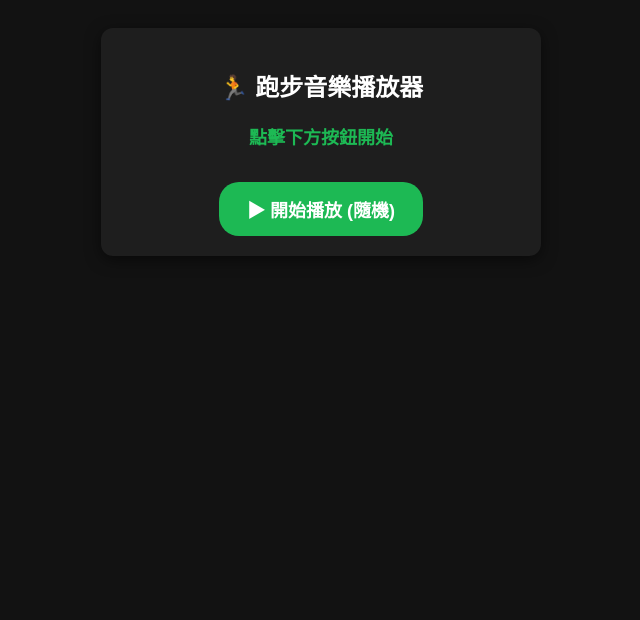
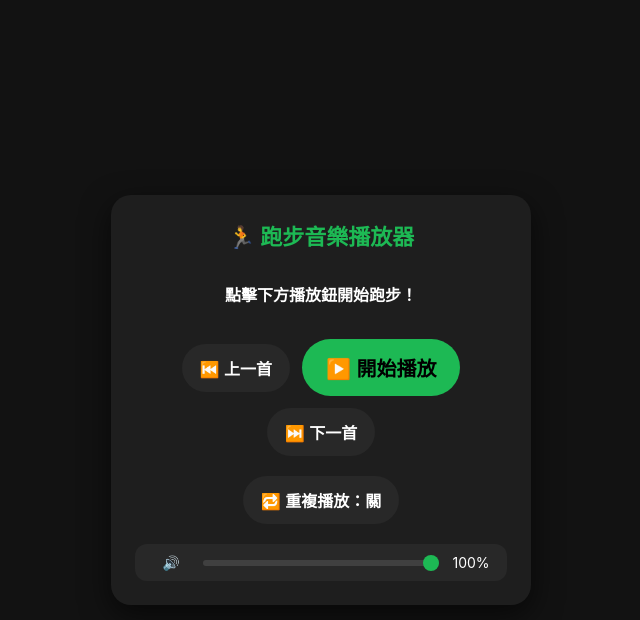
Before and after one commit to LTX3050/running_music, a plain HTML site: page index.html in a window 1280 px wide. Shown: the whole page, without its empty margins (319-959 px from the left). Drawn offline with Linux system fonts and the light colour scheme.

Commit message:
Update index.html

```diff
--- a/index.html
+++ b/index.html
@@ -5,33 +5,58 @@
     <meta name="viewport" content="width=device-width, initial-scale=1.0">
     <title>跑步隨機播放器</title>
     <style>
-        body { font-family: sans-serif; text-align: center; background: #121212; color: white; padding: 20px; }
-        .container { max-width: 400px; margin: auto; padding: 20px; background: #1e1e1e; border-radius: 12px; box-shadow: 0 4px 15px rgba(0,0,0,0.5); }
-        audio { width: 100%; margin-top: 20px; }
-        button { background: #1db954; color: white; border: none; padding: 14px 28px; font-size: 18px; border-radius: 20px; cursor: pointer; margin-top: 15px; font-weight: bold; }
-        button:hover { background: #1ed760; }
-        .song-title { font-size: 18px; font-weight: bold; margin-top: 15px; color: #1db954; word-break: break-all; }
+        * { box-sizing: border-box; }
+        body { font-family: -apple-system, BlinkMacSystemFont, "Segoe UI", Roboto, Helvetica, Arial, sans-serif; background: #121212; color: white; padding: 20px; margin: 0; display: flex; justify-content: center; align-items: center; min-height: 100vh; }
+        .container { width: 100%; max-width: 420px; background: #1e1e1e; padding: 24px; border-radius: 20px; box-shadow: 0 10px 30px rgba(0,0,0,0.6); text-align: center; }
+        h2 { margin-top: 0; font-size: 22px; color: #1db954; }
+        .song-title { font-size: 16px; font-weight: 600; margin: 20px 0; color: #ffffff; min-height: 48px; display: flex; align-items: center; justify-content: center; word-break: break-all; line-height: 1.4; }
+        .controls { display: flex; justify-content: center; align-items: center; gap: 12px; margin-bottom: 20px; flex-wrap: wrap; }
+        button { background: #282828; color: white; border: none; padding: 12px 18px; font-size: 16px; border-radius: 50px; cursor: pointer; transition: all 0.2s ease; font-weight: bold; }
+        button:active { transform: scale(0.95); }
+        #playPauseBtn { background: #1db954; color: black; font-size: 20px; padding: 14px 24px; }
+        #loopBtn.active { background: #1db954; color: black; }
+        .volume-container { display: flex; align-items: center; justify-content: center; gap: 10px; margin-top: 15px; background: #282828; padding: 10px 16px; border-radius: 12px; }
+        .volume-container span { font-size: 14px; min-width: 40px; }
+        input[type=range] { -webkit-appearance: none; width: 100%; background: #404040; height: 6px; border-radius: 3px; outline: none; }
+        input[type=range]::-webkit-slider-thumb { -webkit-appearance: none; width: 16px; height: 16px; border-radius: 50%; background: #1db954; cursor: pointer; }
     </style>
-    <!-- 載入外部播放清單 -->
     <script src="playlist.js"></script>
 </head>
+
 <body>
     <div class="container">
         <h2>🏃 跑步音樂播放器</h2>
-        <div class="song-title" id="songTitle">點擊下方按鈕開始</div>
+        <div class="song-title" id="songTitle">點擊下方播放鈕開始跑步！</div>
         <audio id="audioPlayer" preload="auto"></audio>
-        <br>
-        <button id="startBtn" onclick="startPlay()">▶ 開始播放 (隨機)</button>
-        <button id="nextBtn" onclick="playNextSong()" style="display:none; background:#333;">下一首</button>
+
+        <div class="controls">
+            <button id="prevBtn" onclick="playPrevSong()">⏮️ 上一首</button>
+            <button id="playPauseBtn" onclick="togglePlayPause()">▶️ 開始播放</button>
+            <button id="nextBtn" onclick="playNextSong()">⏭️ 下一首</button>
+        </div>
+
+        <div class="controls">
+            <button id="loopBtn" onclick="toggleLoop()">🔁 重複播放：關</button>
+        </div>
+
+        <div class="volume-container">
+            <span>🔊</span>
+            <input type="range" id="volumeControl" min="0" max="1" step="0.05" value="1" oninput="changeVolume(this.value)">
+            <span id="volumeValue">100%</span>
+        </div>
     </div>
 
     <script>
         let shuffledPlaylist = [];
         let currentIndex = 0;
+        let isLooping = false;
+        let isStarted = false;
+
         const player = document.getElementById("audioPlayer");
         const title = document.getElementById("songTitle");
-        const startBtn = document.getElementById("startBtn");
-        const nextBtn = document.getElementById("nextBtn");
+        const playPauseBtn = document.getElementById("playPauseBtn");
+        const loopBtn = document.getElementById("loopBtn");
+        const volumeValue = document.getElementById("volumeValue");
 
         function shuffle(array) {
             let shuffled = [...array];
@@ -42,31 +67,46 @@
             return shuffled;
         }
 
-        function startPlay() {
-            if (typeof playlist === "undefined" || playlist.length === 0) {
-                alert("找不到播放清單，請確認是否有執行 generate_playlist.bat 並產生 playlist.js");
+        function togglePlayPause() {
+            if (!isStarted) {
+                if (typeof playlist === "undefined" || playlist.length === 0) {
+                    alert("找不到播放清單，請確認是否有執行 generate_playlist.bat 產生 playlist.js");
+                    return;
+                }
+                shuffledPlaylist = shuffle(playlist);
+                currentIndex = 0;
+                isStarted = true;
+                loadAndPlay(currentIndex);
                 return;
             }
-            shuffledPlaylist = shuffle(playlist);
-            currentIndex = 0;
-            loadAndPlay(currentIndex);
-            startBtn.style.display = "none";
-            nextBtn.style.display = "inline-block";
+
+            if (player.paused) {
+                player.play();
+                playPauseBtn.textContent = "⏸️ 暫停";
+            } else {
+                player.pause();
+                playPauseBtn.textContent = "▶️ 繼續播放";
+            }
         }
 
         function loadAndPlay(index) {
             const songPath = shuffledPlaylist[index];
             player.src = songPath;
-
-            // 顯示檔名（移除 songs/ 路徑標示）
             const cleanTitle = songPath.replace("songs/", "");
             title.textContent = cleanTitle;
 
-            updateMediaSession(cleanTitle);
-            player.play().catch(err => console.log("播放失敗:", err));
+            player.play().then(() => {
+                playPauseBtn.textContent = "⏸️ 暫停";
+                updateMediaSession(cleanTitle);
+            }).catch(err => console.log("播放失敗:", err));
         }
 
         function playNextSong() {
+            if (!isStarted) return;
+            if (isLooping) {
+                loadAndPlay(currentIndex);
+                return;
+            }
             currentIndex++;
             if (currentIndex >= shuffledPlaylist.length) {
                 shuffledPlaylist = shuffle(playlist);
@@ -75,16 +115,42 @@
             loadAndPlay(currentIndex);
         }
 
+        function playPrevSong() {
+            if (!isStarted) return;
+            currentIndex--;
+            if (currentIndex < 0) {
+                currentIndex = shuffledPlaylist.length - 1;
+            }
+            loadAndPlay(currentIndex);
+        }
+
+        function toggleLoop() {
+            isLooping = !isLooping;
+            if (isLooping) {
+                loopBtn.classList.add("active");
+                loopBtn.textContent = "🔂 單曲重複：開";
+            } else {
+                loopBtn.classList.remove("active");
+                loopBtn.textContent = "🔁 重複播放：關";
+            }
+        }
+
+        function changeVolume(val) {
+            player.volume = val;
+            volumeValue.textContent = Math.round(val * 100) + "%";
+        }
+
         function updateMediaSession(songTitle) {
             if ('mediaSession' in navigator) {
                 navigator.mediaSession.metadata = new MediaMetadata({
                     title: songTitle,
-                    artist: '跑步音樂播放器',
+                    artist: '跑步隨機播放器',
                     album: 'Running Playlist'
                 });
 
-                navigator.mediaSession.setActionHandler('play', () => player.play());
-                navigator.mediaSession.setActionHandler('pause', () => player.pause());
+                navigator.mediaSession.setActionHandler('play', () => { player.play(); playPauseBtn.textContent = "⏸️ 暫停"; });
+                navigator.mediaSession.setActionHandler('pause', () => { player.pause(); playPauseBtn.textContent = "▶️ 繼續播放"; });
+                navigator.mediaSession.setActionHandler('previoustrack', () => playPrevSong());
                 navigator.mediaSession.setActionHandler('nexttrack', () => playNextSong());
             }
         }
```
